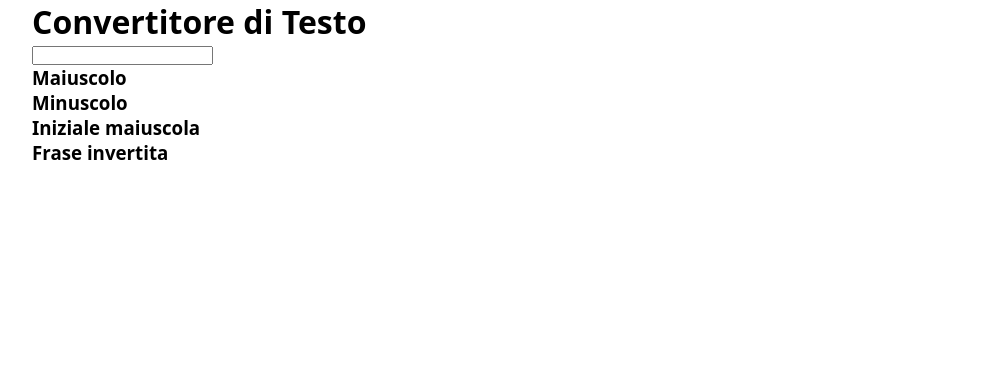
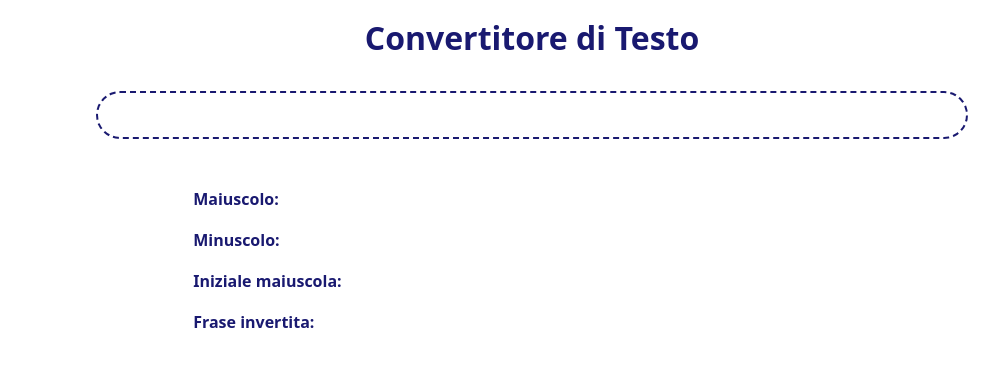
Before and after one commit to andrea-pugliatti/js-training, a React (Vite) app: page /text-converter in a window 1280 px wide. Shown: the top 366 px of the page, without its empty margins (108-1107 px from the left). Built offline with nearby package versions, Linux system fonts and the light colour scheme.

Commit message:
Add styles

```diff
--- a/src/index.css
+++ b/src/index.css
@@ -80,3 +80,39 @@ body {
 		}
 	}
 }
+
+.text-converter {
+	text-align: center;
+	padding: 1rem;
+
+	h1 {
+		color: rgb(25, 25, 112);
+	}
+
+	input {
+		padding: 0.5rem 1.2rem;
+		font-size: 1.5rem;
+		width: 90%;
+		margin: 2rem;
+		border: 2px dashed rgb(25, 25, 112);
+		border-radius: 50px;
+	}
+
+	.upper-case,
+	.lower-case,
+	.capitalize,
+	.inverted-string {
+		max-width: 70%;
+		margin: 0.5rem auto;
+		text-align: left;
+
+		span:first-child {
+			font-weight: 700;
+			color: rgb(25, 25, 112);
+		}
+		span:nth-child(2) {
+			font-size: 1.5rem;
+			color: rgb(11, 11, 51);
+		}
+	}
+}
--- a/src/pages/TextConverter.jsx
+++ b/src/pages/TextConverter.jsx
@@ -19,6 +19,7 @@ export default function TextConverter() {
 
 	return (
 		<div className="container">
+			<div className="text-converter">
 				<h1>Convertitore di Testo</h1>
 
 				<input
@@ -30,23 +31,24 @@ export default function TextConverter() {
 				/>
 
 				<div className="upper-case">
-				<h3>Maiuscolo</h3>
+					<span>Maiuscolo: </span>
 					<span>{upperCase(inputString)}</span>
 				</div>
 
 				<div className="lower-case">
-				<h3>Minuscolo</h3>
+					<span>Minuscolo: </span>
 					<span>{lowerCase(inputString)}</span>
 				</div>
 
 				<div className="capitalize">
-				<h3>Iniziale maiuscola</h3>
+					<span>Iniziale maiuscola: </span>
 					<span>{capitalize(inputString)}</span>
 				</div>
 
 				<div className="inverted-string">
-				<h3>Frase invertita</h3>
+					<span>Frase invertita: </span>
 					<span>{reversed(inputString)}</span>
+				</div>
 			</div>
 		</div>
 	);
```
Lines whose indentation alone changed are shown as unchanged.
